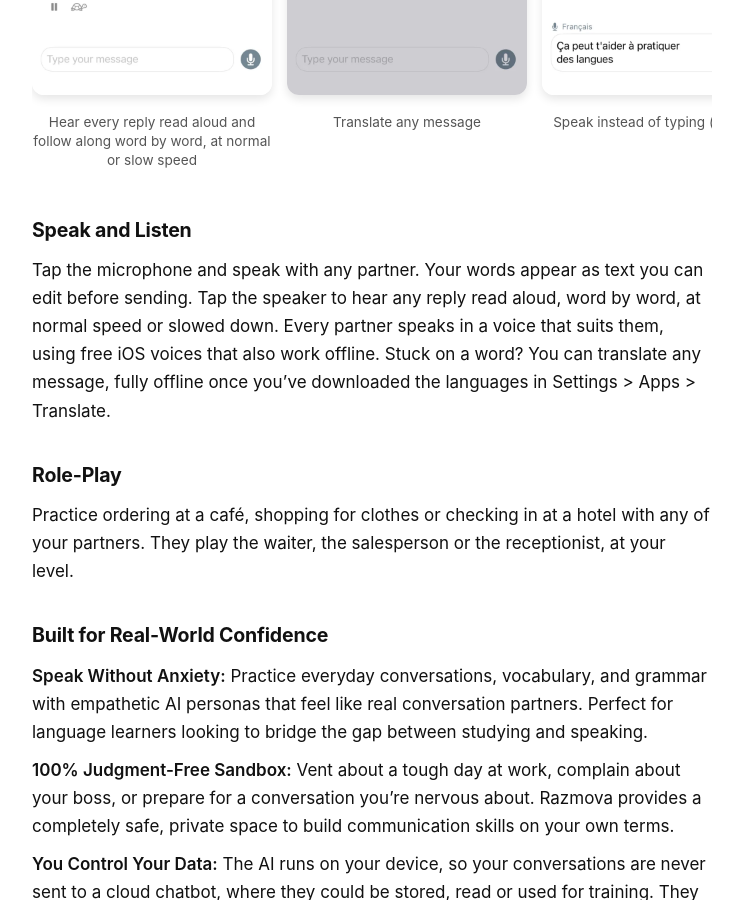
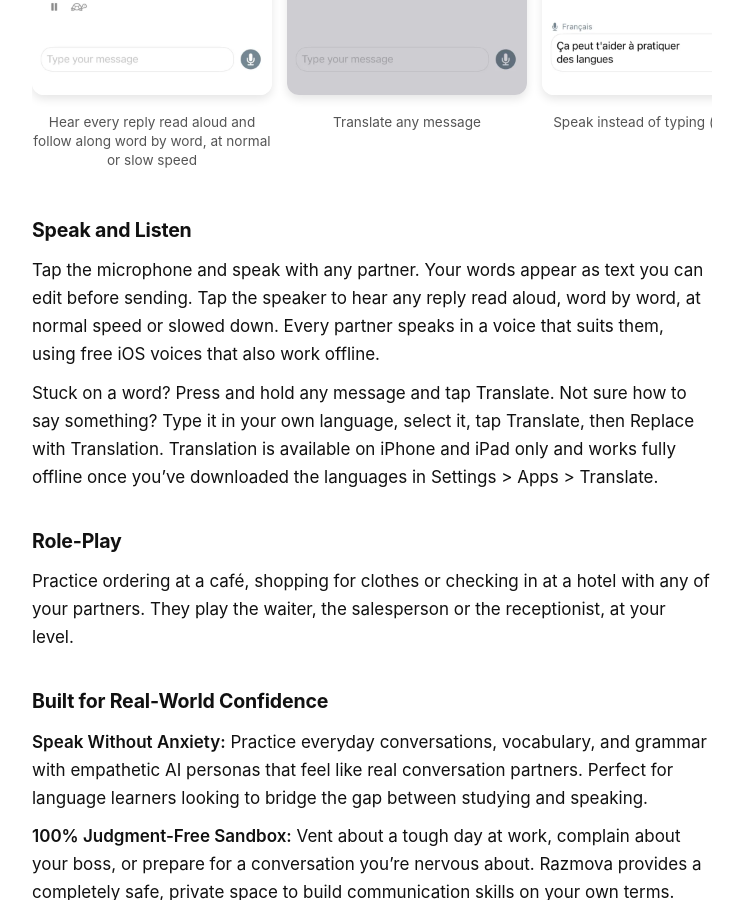
Before and after one commit to Tatiana2020/razmova-ai, a Jekyll site: the page built from index.md, in a window 1280 px wide and 900 px high, scrolled down 1199 px. Shown: the whole window, without its empty margins (268-1011 px from the left). Built offline with Jekyll 4.4.1, drawn with Linux system fonts in a browser that asks for light colours.

Commit message:
Updated the translation text in the Speak and Listen section
Co-Authored-By: Claude Opus 5.5 <noreply@anthropic.com>

```diff
--- a/index.md
+++ b/index.md
@@ -41,7 +41,9 @@ Become a more confident communicator with Razmova. Practice speaking English, Sp
 
 ## Speak and Listen
 
-Tap the microphone and speak with any partner. Your words appear as text you can edit before sending. Tap the speaker to hear any reply read aloud, word by word, at normal speed or slowed down. Every partner speaks in a voice that suits them, using free iOS voices that also work offline. Stuck on a word? You can translate any message, fully offline once you've downloaded the languages in Settings > Apps > Translate.
+Tap the microphone and speak with any partner. Your words appear as text you can edit before sending. Tap the speaker to hear any reply read aloud, word by word, at normal speed or slowed down. Every partner speaks in a voice that suits them, using free iOS voices that also work offline.
+
+Stuck on a word? Press and hold any message and tap Translate. Not sure how to say something? Type it in your own language, select it, tap Translate, then Replace with Translation. Translation is available on iPhone and iPad only and works fully offline once you've downloaded the languages in Settings > Apps > Translate.
 
 ## Role-Play
 
```
Also changed, not shown: es/index.md (+3 -1 lines), fr/index.md (+3 -1 lines), ru/index.md (+3 -1 lines), sitemap.xml (+5 -5 lines), uk/index.md (+3 -1 lines), README.md.
